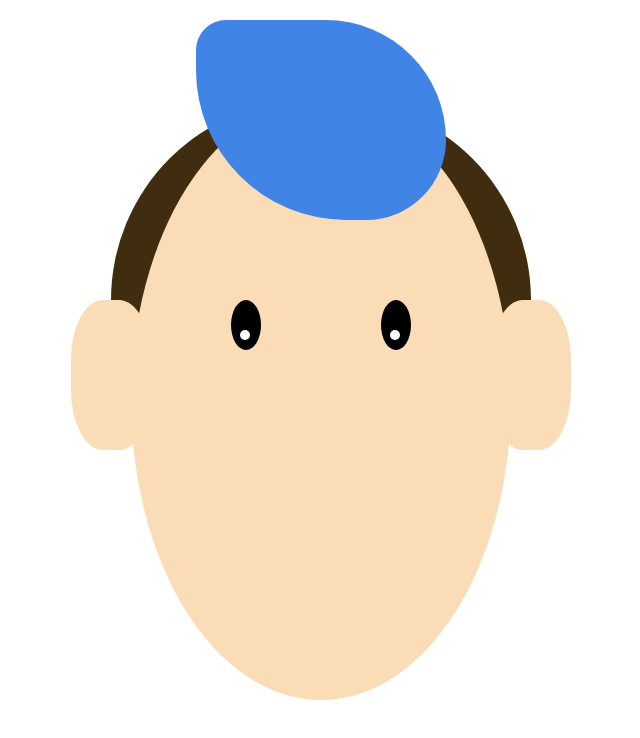
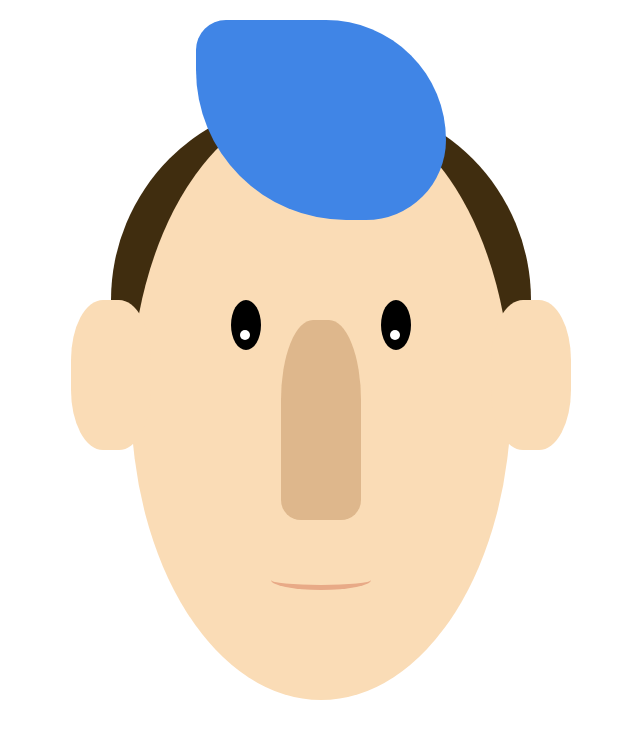
Before and after one commit to NineOfDiamonds/Ricardo, a plain HTML site: page index.html in a window 1280 px wide. Shown: the whole page, without its empty margins (319-959 px from the left). Drawn offline with Linux system fonts and the light colour scheme.

Commit message:
added mouth and nose

```diff
--- a/assets/style.css
+++ b/assets/style.css
@@ -113,3 +113,26 @@ max-width: 100%;
 	border-radius: 50%;
 	background-color: #fff;
 }
+
+.nose {
+	position: absolute;
+	left: 50%;
+	top: 120px;
+	transform: translate(-50%, -50%);
+	height: 200px;
+	width: 80px;
+	border-radius: 40% 40% 20px 20px;
+	background-color: #deb78c;
+	z-index: 0;
+}
+
+.mouth {
+	position: absolute;
+	left: 50%;
+	bottom: 100px;
+	transform: translate(-50%, -50%);
+	height: 20px;
+	width: 100px;
+	border-bottom: solid 5px #e8aa87;
+	border-radius: 50%;
+}
--- a/index.html
+++ b/index.html
@@ -19,7 +19,11 @@
 				<div class="eye -right">
 					<div class="eyeball -right"></div>
 				</div>
+
+				<div class="nose"></div>
 			</div>
+
+			<div class="mouth"></div>
 		</div>
 	</div>
 </body>
```
